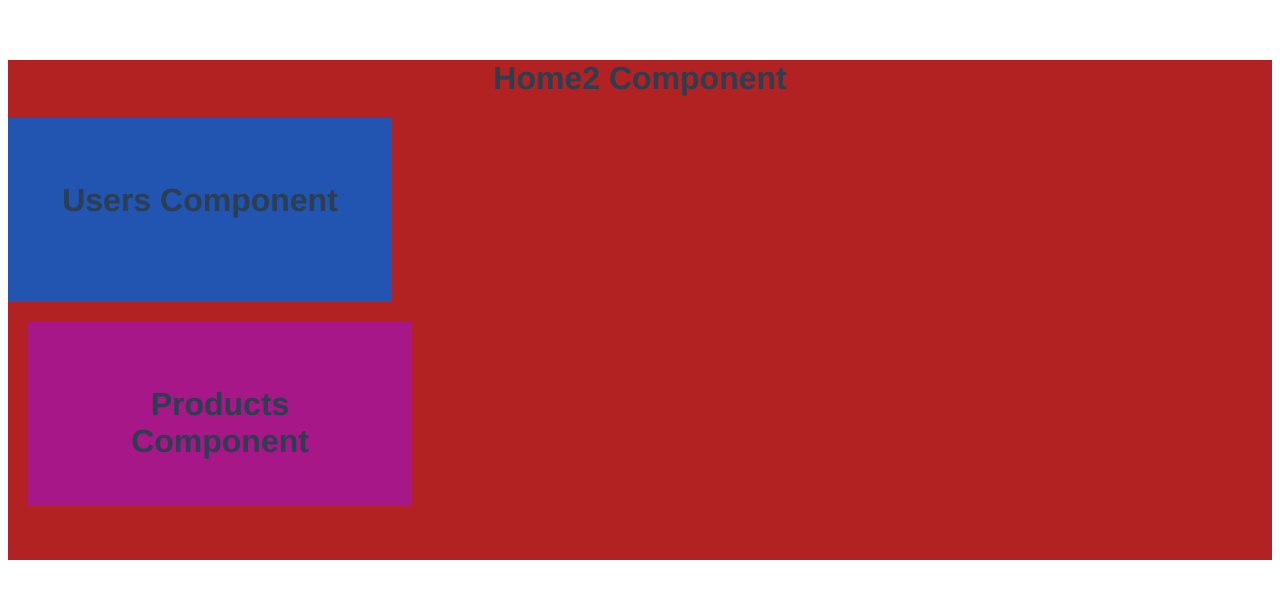
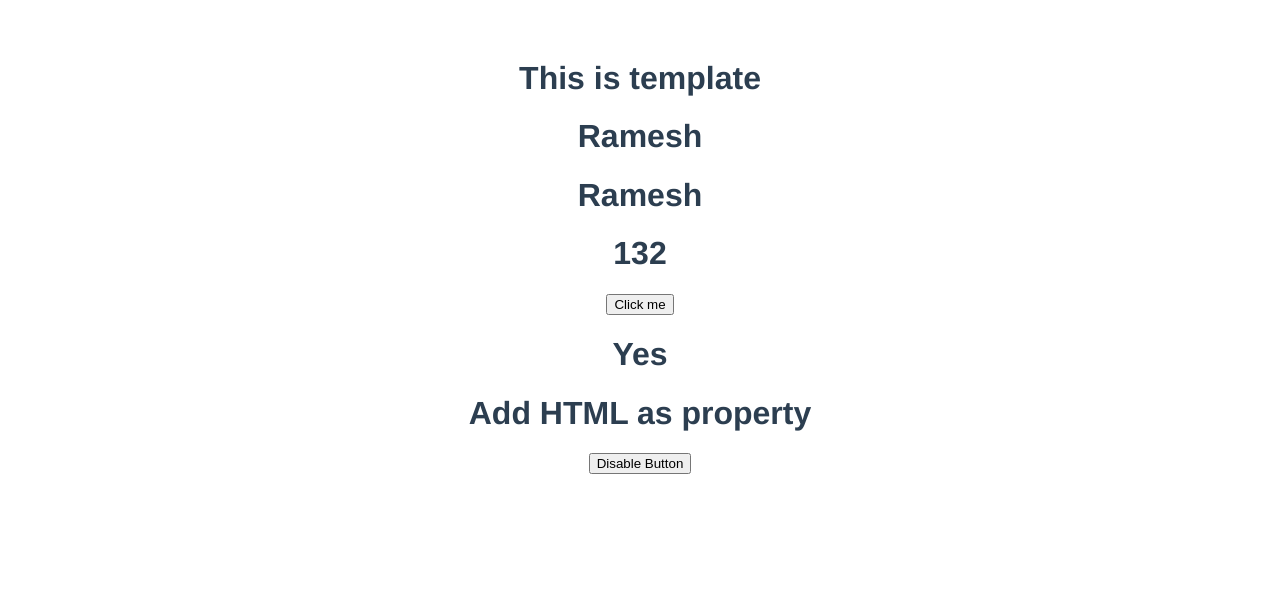
Before and after one commit to bkp3/Blog-Project, a Vue app: page / in a window 1280 px wide. Shown: the top 598 px of the page. Built offline with nearby package versions, Linux system fonts and the light colour scheme.

Commit message:
template

```diff
--- a/src/App.vue
+++ b/src/App.vue
@@ -3,9 +3,9 @@
   <!-- <HelloWorld msg="Welcome to Your Vue.js App" /> -->
 
   <!-- <Home data="You are there" msg="hi from You" /> -->
-  <Home2/>
+  <!-- <Home2/> -->
   <!-- <users/> -->
-
+<Home3/>
 
 </template>
 
@@ -13,16 +13,18 @@
 
 // import HelloWorld from './components/HelloWorld.vue'
 //import Home from "./components/Home.vue";
-import Home2 from './components/Home2.vue';
+//import Home2 from './components/Home2.vue';
 //import Users from './components/Users.vue';
+import Home3 from './components/Home3.vue';
 
 export default {
   name: "App",
   components: {
     // HelloWorld,
     //Home,
-    Home2,
+    //Home2,
     //Users,
+    Home3,
   },
 };
 </script>
--- /dev/null
+++ b/src/components/Home3.vue
@@ -0,0 +1,33 @@
+<template>
+    <div>
+        <h1>This is template</h1>
+        <h1 v-once>{{name}}</h1>
+        <h1>{{name}}</h1>
+        <h1>{{a+b}}</h1>
+        <button v-on:click="updateText">Click me</button>
+        <h1>{{ok?"Yes":"No"}}</h1>
+        <p v-html="rowHtml"></p>
+        <button v-bind:disabled="disableBtn">Disable Button</button>
+    </div>
+</template>
+<script>
+export default {
+    name:'Home3',
+    data(){
+        return{
+            name:'Ramesh',
+            a:10,
+            b:122,
+            ok:true,
+            rowHtml:"<h1>Add HTML as property</h1>",
+            disableBtn:false
+        }
+    },
+    methods:{
+        updateText(){
+            this.ok=!this.ok
+        }
+
+    }
+}
+</script>
```
